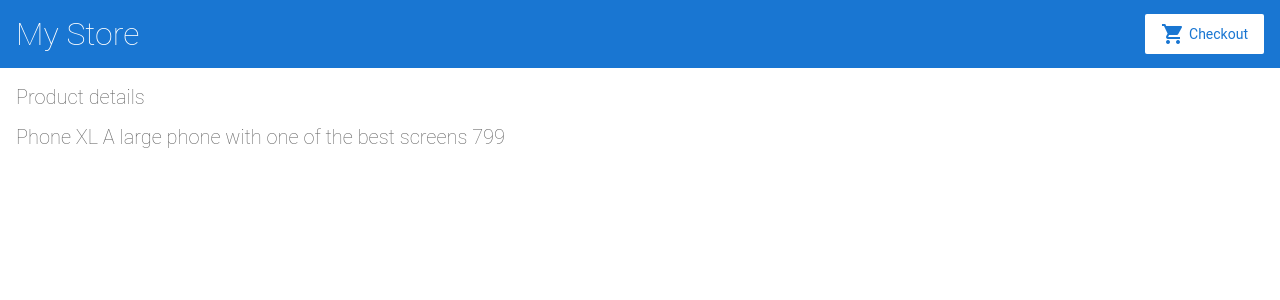
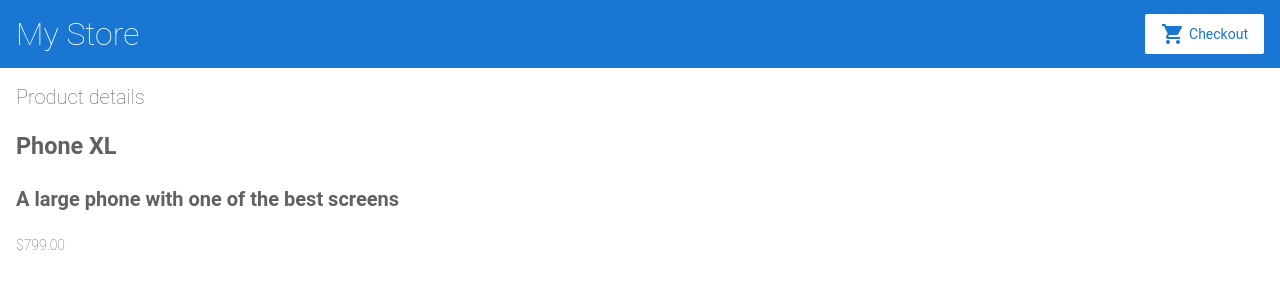
Before and after one commit to gio911/angular-nnmkfy, an Angular app: page /products/1 in a window 1280 px wide. Shown: the top 300 px of the page. Built offline with nearby package versions, Linux system fonts and the light colour scheme.

Commit message:
1 file modified

```diff
--- a/src/app/product-details/product-details.component.html
+++ b/src/app/product-details/product-details.component.html
@@ -1,7 +1,7 @@
 <h2>Product details<h2>
 
   <div *ngIf = "product">
-      {{product.name}}
-      {{product.description}}
-      {{product.price}}
+      <h3>{{product.name}}</h3>
+      <h4>{{product.description}}</h4>
+      <p>{{product.price | currency}}</p>
   </div>
```
